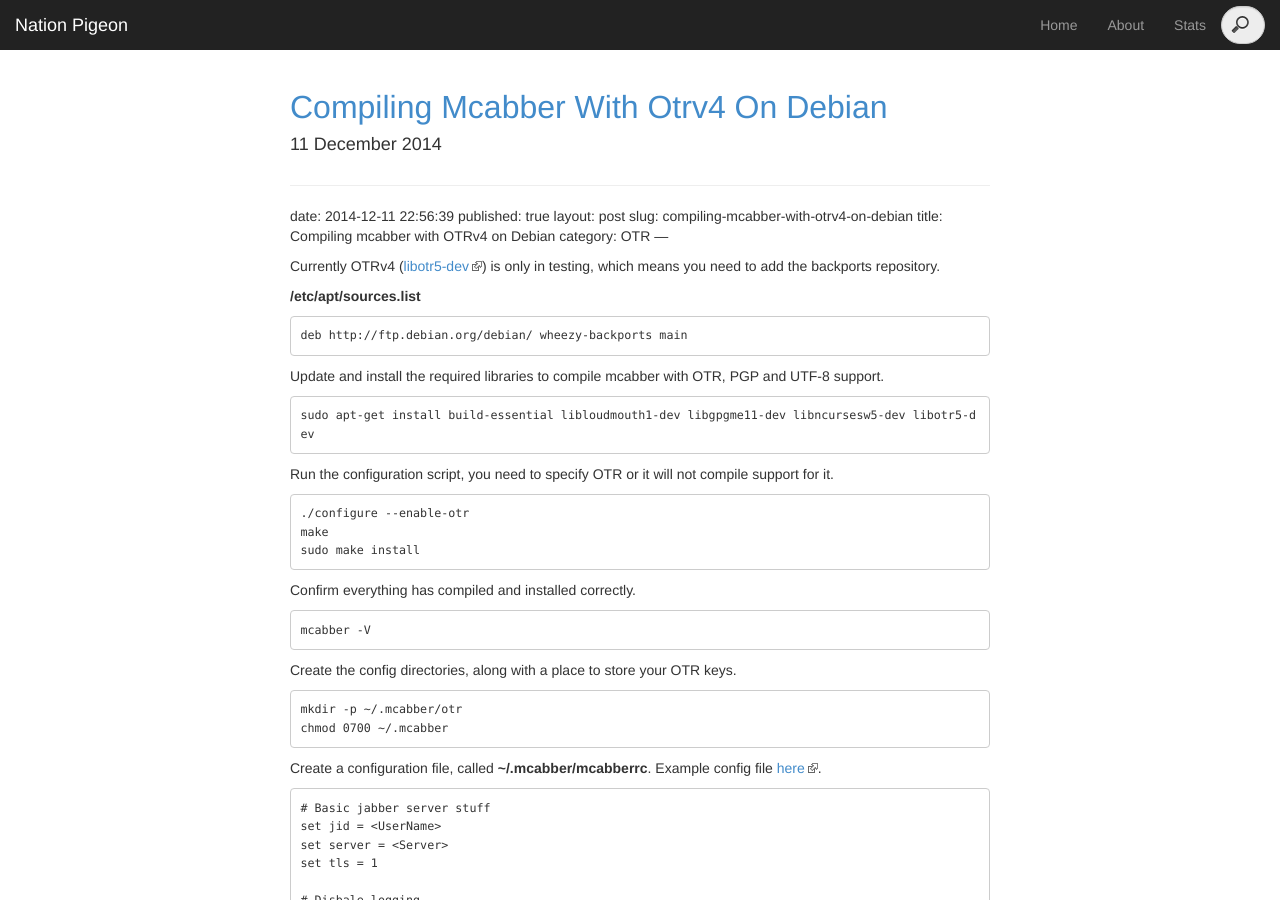
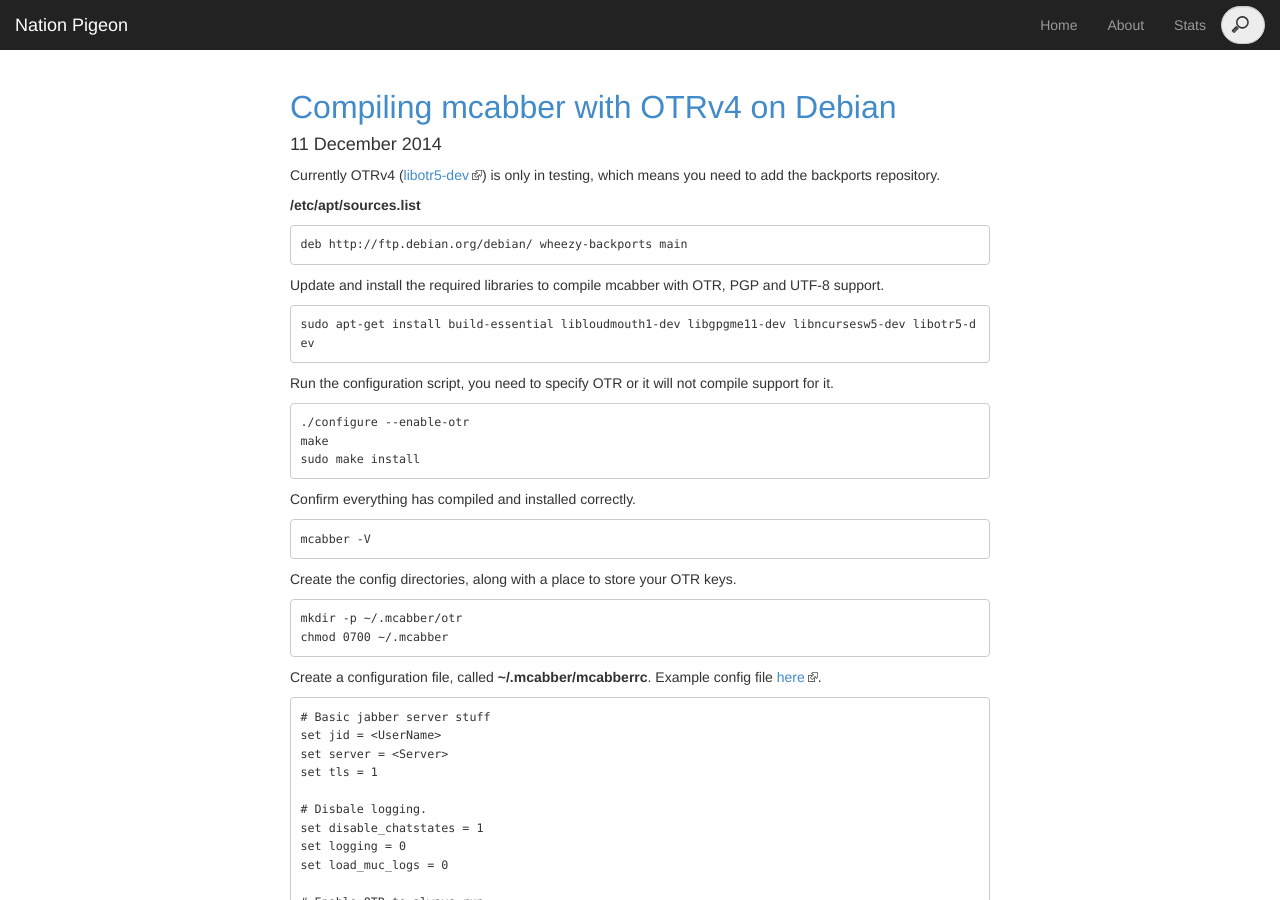
Before and after one commit to PMaynard/jekyll-nationpigeon, a Jekyll site: the page built from index.html, in a window 1280 px wide and 900 px high. Built offline with Jekyll 4.4.1, drawn with Linux system fonts in a browser that asks for light colours; Markdown is read by kramdown in place of the engine named in the settings; the list of posts is cut into pages by our own code; some of the changed lines change nothing that is shown.

Commit message:
Update 2014-12-11-compiling-mcabber-with-otrv4-on-debian.md

```diff
--- a/_posts/2014-12-11-compiling-mcabber-with-otrv4-on-debian.md
+++ b/_posts/2014-12-11-compiling-mcabber-with-otrv4-on-debian.md
@@ -1,11 +1,15 @@
-
 ---
 date: 2014-12-11 22:56:39
 published: true
 layout: post
 slug: compiling-mcabber-with-otrv4-on-debian
 title:  Compiling mcabber with OTRv4 on Debian
-category: OTR
+categories:
+ - Linux
+ - XMPP
+ - OTR
+ - debian
+ - encryption
 ---
 
 Currently OTRv4 ([libotr5-dev](https://packages.debian.org/wheezy-backports/libotr5-dev)) is only in testing, which means you need to add the backports repository.
```
